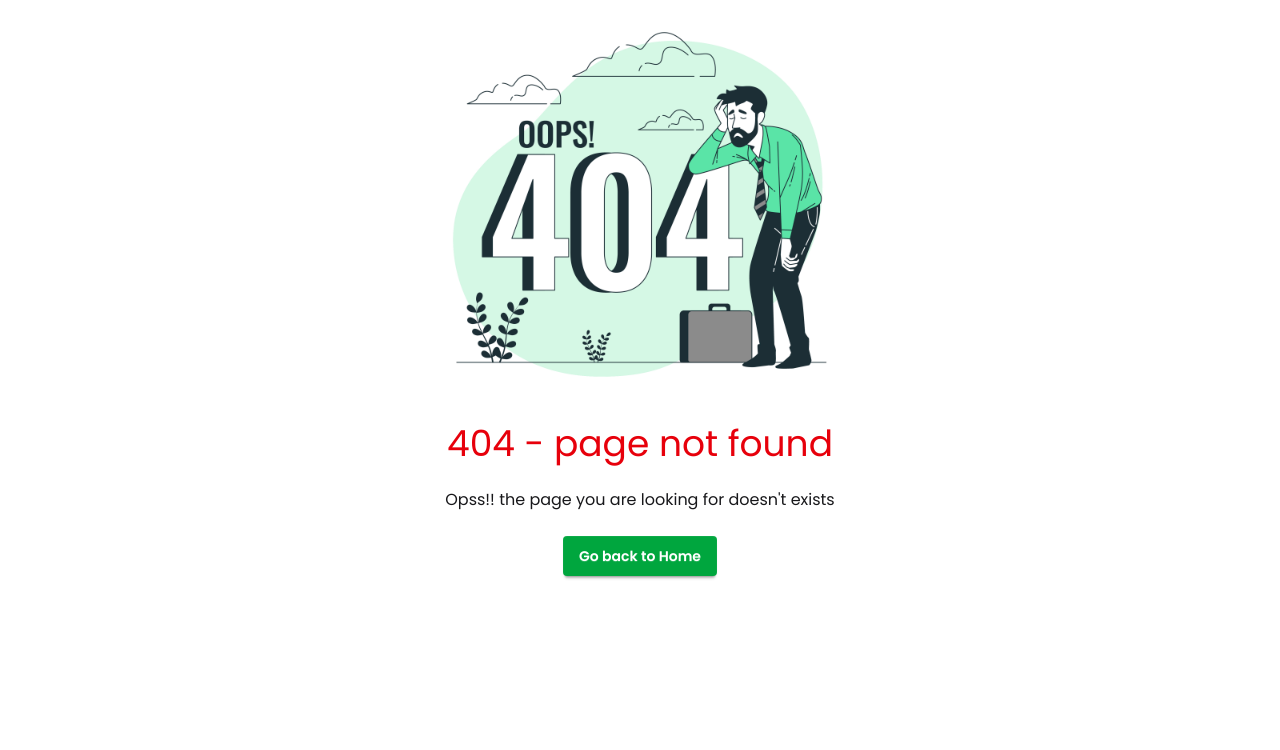
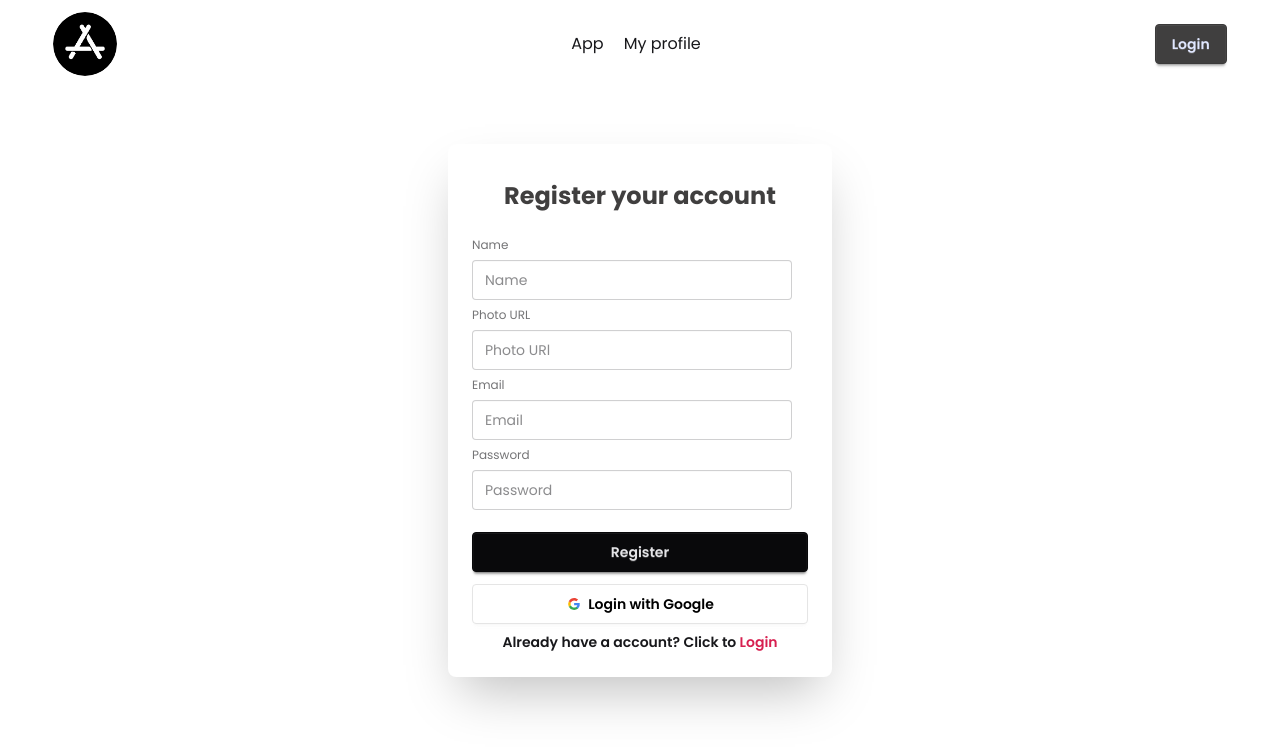
Before and after one commit to WasefUllah/b11a9-appstore, a React (Vite) app: page /auth/register in a window 1280 px wide. Before the commit this address had no page. Shown: the top 750 px of the page. Built offline with nearby package versions, Linux system fonts and the light colour scheme.

Commit message:
added login and register components

```diff
--- /dev/null
+++ b/src/Components/Login.jsx
@@ -0,0 +1,105 @@
+import React, { use, useState } from "react";
+import { Link, useLocation, useNavigate } from "react-router";
+import { AuthContext } from "../Provider/AuthProvider";
+import { Navigate } from "react-router";
+
+const Login = () => {
+  const [error, setError] = useState("");
+  const { signIn } = use(AuthContext);
+  const location = useLocation();
+  // console.log(location);
+  const navigate = useNavigate();
+  const handleLoginBtn = (e) => {
+    e.preventDefault();
+    const form = e.target;
+    const email = form.email.value;
+    const password = form.password.value;
+    // console.log(email, password);
+    signIn(email, password)
+      .then(() => {
+        navigate(`${location.state ? location.state : "/"}`);
+      })
+      .catch((error) => {
+        setError(error.code);
+      });
+  };
+  return (
+    <div className="mt-20 w-3/5 mx-auto">
+      <div className="hero-content flex-col lg:flex-row-reverse">
+        <div className="card bg-base-100 w-full max-w-sm shrink-0 shadow-2xl">
+          <div className="card-body">
+            <h1 className="text-center font-bold text-primary text-2xl my-3">
+              Log in your account
+            </h1>
+            <form onSubmit={handleLoginBtn} className="fieldset">
+              <label className="label">Email</label>
+              <input
+                type="email"
+                name="email"
+                className="input"
+                placeholder="Email"
+                required
+              />
+              <label className="label">Password</label>
+              <input
+                type="password"
+                name="password"
+                className="input"
+                placeholder="Password"
+                required
+              />
+              <div>
+                <a className="link link-hover">Forgot password?</a>
+              </div>
+              {error && <p className="text-red-500 text-center ">{error}</p>}
+              <button
+                type="submit"
+                className="btn btn-neutral mt-4 hover:text-black hover:bg-base-200"
+              >
+                Login
+              </button>
+            </form>
+            <button className="btn bg-white text-black border-[#e5e5e5] hover:bg-base-200">
+              <svg
+                aria-label="Google logo"
+                width="16"
+                height="16"
+                xmlns="http://www.w3.org/2000/svg"
+                viewBox="0 0 512 512"
+              >
+                <g>
+                  <path d="m0 0H512V512H0" fill="#fff"></path>
+                  <path
+                    fill="#34a853"
+                    d="M153 292c30 82 118 95 171 60h62v48A192 192 0 0190 341"
+                  ></path>
+                  <path
+                    fill="#4285f4"
+                    d="m386 400a140 175 0 0053-179H260v74h102q-7 37-38 57"
+                  ></path>
+                  <path
+                    fill="#fbbc02"
+                    d="m90 341a208 200 0 010-171l63 49q-12 37 0 73"
+                  ></path>
+                  <path
+                    fill="#ea4335"
+                    d="m153 219c22-69 116-109 179-50l55-54c-78-75-230-72-297 55"
+                  ></path>
+                </g>
+              </svg>
+              Login with Google
+            </button>
+            <p className="text-center font-semibold">
+              Don't have a account? Click to{" "}
+              <Link to="/auth/register" className="text-secondary">
+                register
+              </Link>
+            </p>
+          </div>
+        </div>
+      </div>
+    </div>
+  );
+};
+
+export default Login;
--- a/src/Components/Navbar.jsx
+++ b/src/Components/Navbar.jsx
@@ -1,6 +1,6 @@
 import React from "react";
 import logo from "../assets/logo.png";
-import { NavLink } from "react-router";
+import { Link, NavLink } from "react-router";
 const Navbar = () => {
   return (
     <div className="w-11/12 mx-auto flex justify-between items-center py-3">
@@ -12,7 +12,7 @@ const Navbar = () => {
         <NavLink to="/myProfile">My profile</NavLink>
       </div>
       <div>
-        <button className="btn btn-primary">Login</button>
+        <Link to={"/auth/login"} className="btn btn-primary">Login</Link>
       </div>
     </div>
   );
--- /dev/null
+++ b/src/Components/Register.jsx
@@ -0,0 +1,140 @@
+import React, { use } from "react";
+import { Link, useNavigate } from "react-router";
+import { AuthContext } from "../Provider/AuthProvider";
+// import { AuthContext } from "../Provider/AuthProvider/AuthProvider";
+// import { onAuthStateChanged } from "firebase/auth";
+
+const Register = () => {
+  const { createUser, updateUser, setUserInfo } = use(AuthContext);
+  const navigate = useNavigate();
+  const handleRegisterBtn = (e) => {
+    e.preventDefault();
+    const form = e.target;
+    const name = form.name.value;
+    const email = form.email.value;
+    const photo = form.photo.value;
+    const password = form.password.value;
+    // console.log(name, email, photo, password);
+    const passwordRegex = /^(?=.*[a-z])(?=.*[A-Z]).{6,}$/;
+    if (!passwordRegex.test(password)) {
+      alert(
+        "Password must be at least 6 characters long, contain at least one lowercase and one uppercase letter."
+      );
+      return;
+    }
+    createUser(email, password)
+      .then((result) => {
+        const user = result.user;
+        updateUser({ displayName: name, photoURL: photo })
+          .then(() => {
+            setUserInfo({ ...user, displayName: name, photoURL: photo });
+            navigate("/");
+          })
+          .catch((error) => {
+            console.log(error);
+            setUserInfo(user);
+          });
+      })
+      .catch((error) => {
+        const errorCode = error.code;
+        const errorMessage = error.message;
+        alert(errorCode, " ", errorMessage);
+      });
+  };
+
+  return (
+    <div className="mt-10 w-3/5 mx-auto">
+      <div className="hero-content flex-col lg:flex-row-reverse">
+        <div className="card bg-base-100 w-full max-w-sm shrink-0 shadow-2xl">
+          <div className="card-body">
+            <h1 className="text-center font-bold text-primary text-2xl my-3">
+              Register your account
+            </h1>
+            <form onSubmit={handleRegisterBtn} className="fieldset">
+              <label className="label">Name</label>
+              <input
+                type="text"
+                className="input"
+                name="name"
+                placeholder="Name"
+                required
+              />
+
+              <label className="label">Photo URL</label>
+              <input
+                type="text"
+                className="input"
+                name="photo"
+                placeholder="Photo URl"
+                required
+              />
+
+              <label className="label">Email</label>
+              <input
+                type="email"
+                className="input"
+                name="email"
+                placeholder="Email"
+                required
+              />
+
+              <label className="label">Password</label>
+              <input
+                type="password"
+                className="input"
+                name="password"
+                placeholder="Password"
+                required
+              />
+
+              <button
+                type="submit"
+                className="btn btn-neutral mt-4 hover:text-black hover:bg-base-200"
+              >
+                Register
+              </button>
+            </form>
+            <button className="btn bg-white text-black border-[#e5e5e5] hover:bg-base-200">
+              <svg
+                aria-label="Google logo"
+                width="16"
+                height="16"
+                xmlns="http://www.w3.org/2000/svg"
+                viewBox="0 0 512 512"
+              >
+                <g>
+                  <path d="m0 0H512V512H0" fill="#fff"></path>
+                  <path
+                    fill="#34a853"
+                    d="M153 292c30 82 118 95 171 60h62v48A192 192 0 0190 341"
+                  ></path>
+                  <path
+                    fill="#4285f4"
+                    d="m386 400a140 175 0 0053-179H260v74h102q-7 37-38 57"
+                  ></path>
+                  <path
+                    fill="#fbbc02"
+                    d="m90 341a208 200 0 010-171l63 49q-12 37 0 73"
+                  ></path>
+                  <path
+                    fill="#ea4335"
+                    d="m153 219c22-69 116-109 179-50l55-54c-78-75-230-72-297 55"
+                  ></path>
+                </g>
+              </svg>
+              Login with Google
+            </button>
+            <p className="text-center font-semibold">
+              Already have a account? Click to{" "}
+              <Link to="/auth/login" className="text-secondary">
+                Login
+              </Link>
+            </p>
+          </div>
+        </div>
+      </div>
+    </div>
+  );
+};
+
+export default Register;
--- a/src/Layouts/AuthLayout.jsx
+++ b/src/Layouts/AuthLayout.jsx
@@ -1,9 +1,16 @@
 import React from 'react';
+import Navbar from '../Components/Navbar';
+import { Outlet } from 'react-router';
 
 const AuthLayout = () => {
     return (
         <div>
-            hi
+            <header>
+                <Navbar></Navbar>
+            </header>
+            <main>
+                <Outlet></Outlet>
+            </main>
         </div>
     );
 };
--- a/src/Routes/Routes.jsx
+++ b/src/Routes/Routes.jsx
@@ -5,6 +5,8 @@ import AuthLayout from "../Layouts/AuthLayout";
 import MyProfile from "../Components/MyProfile";
 import ErrorComponent from "../Components/ErrorComponent";
 import Loading from "../Components/Loading";
+import Login from "../Components/Login";
+import Register from "../Components/Register";
 
 const route = createBrowserRouter([
   {
@@ -23,6 +25,16 @@ const route = createBrowserRouter([
   {
     path: "/auth",
     Component: AuthLayout,
+    children:[
+      {
+        path: "/auth/login",
+        Component: Login
+      },
+      {
+        path: "/auth/register",
+        Component: Register
+      }
+    ]
   },
   {
     path: "/*",
```
